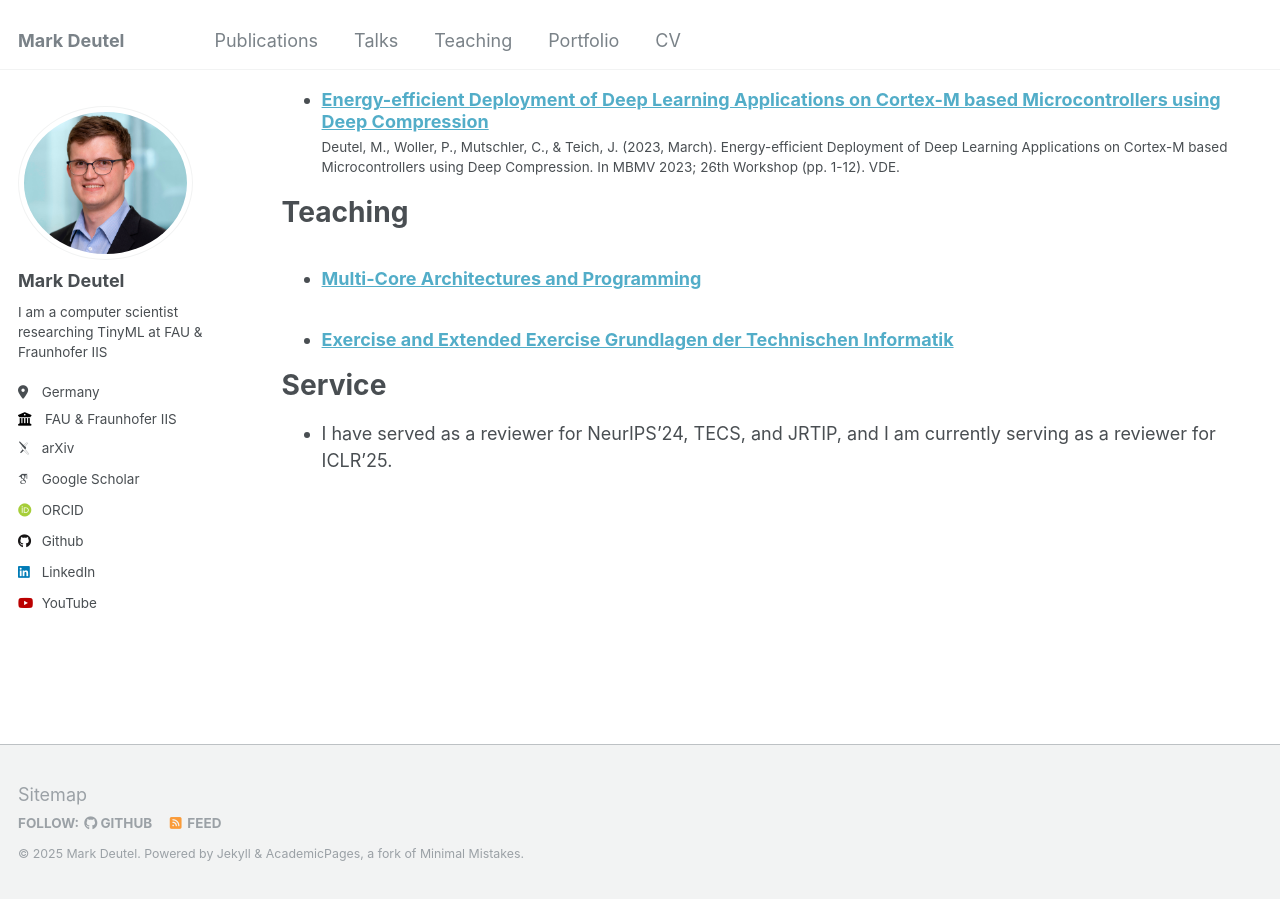
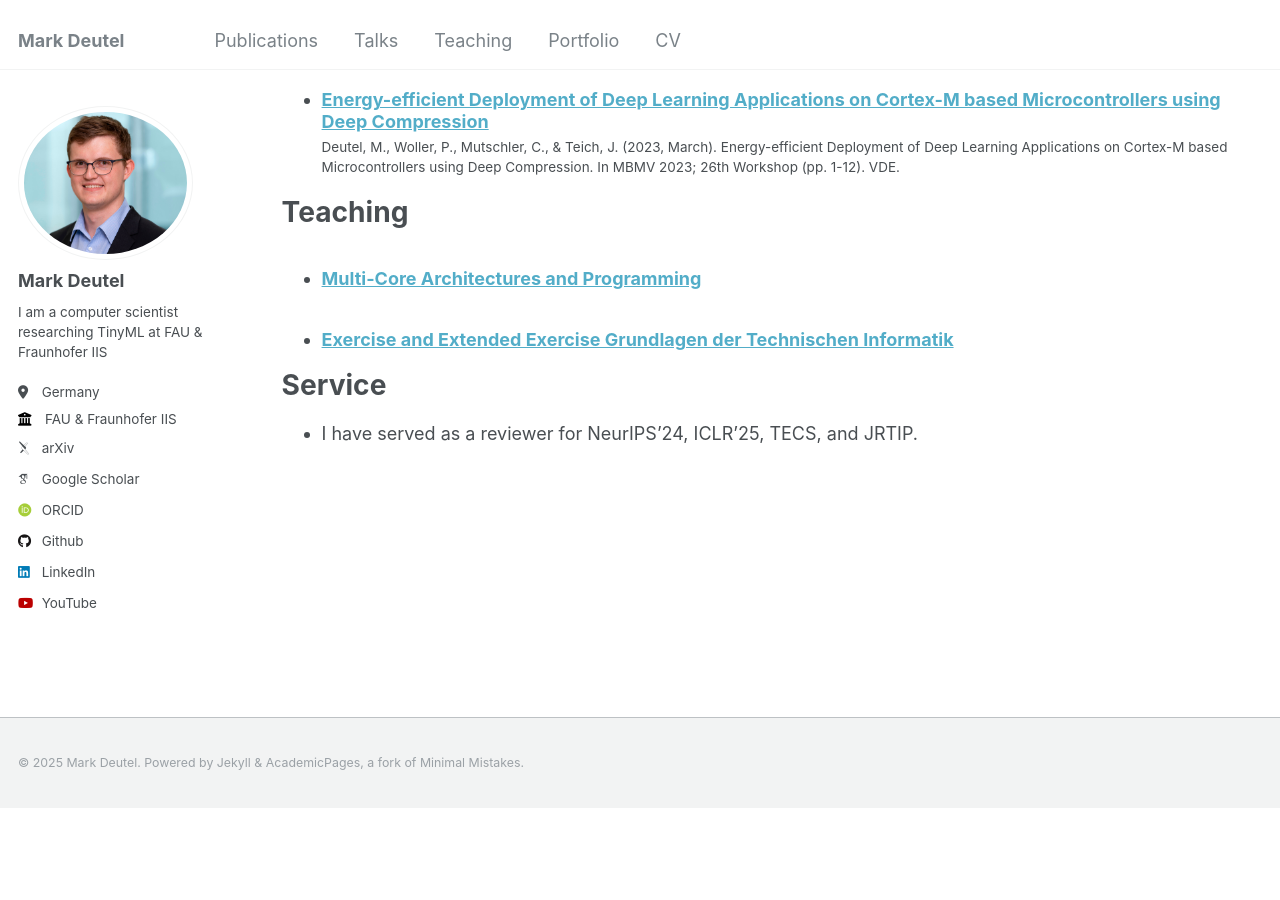
Before and after one commit to markdeutel/markdeutel.github.io, a Jekyll site: the page built from _pages/cv.md, in a window 1280 px wide and 900 px high, scrolled down 1816 px. Built offline with Jekyll 4.4.1, drawn with Linux system fonts in a browser that asks for light colours; some web fonts are replaced; after the commit the page ends 2625 px from its top, so only the background shows below that.

Commit message:
[MOD] cleaned up footer, minor updates to CV

```diff
--- a/_includes/footer.html
+++ b/_includes/footer.html
@@ -1,7 +1,7 @@
 {% include base_path %}
 
 {% if site.author.github or site.author.bitbucket or site.atom_feed.hide != true %}
-<div class="page__footer-follow">
+<!--div class="page__footer-follow">
   <ul class="social-icons">
     {% if site.data.ui-text[site.locale].follow_label %}
       <li><strong>{{ site.data.ui-text[site.locale].follow_label }}</strong></li>
@@ -16,7 +16,7 @@
     <li><a href="{% if site.atom_feed.path %}{{ site.atom_feed.path }}{% else %}{{ base_path }}/feed.xml{% endif %}"><i class="fa fa-fw fa-rss-square" aria-hidden="true"></i> {{ site.data.ui-text[site.locale].feed_label | default: "Feed" }}</a></li>
     {% endif %}
   </ul>
-</div>
+</div-->
 {% endif %}
 
 <div class="page__footer-copyright">&copy; {{ site.time | date: '%Y' }} {{ site.name | default: site.title }}. {{ site.data.ui-text[site.locale].powered_by | default: "Powered by" }} <a href="http://jekyllrb.com" rel="nofollow">Jekyll</a> &amp; <a href="https://github.com/academicpages/academicpages.github.io">AcademicPages</a>, a fork of <a href="https://mademistakes.com/work/minimal-mistakes-jekyll-theme/" rel="nofollow">Minimal Mistakes</a>.</div>
--- a/_includes/footer/custom.html
+++ b/_includes/footer/custom.html
@@ -1,3 +1,3 @@
 <!-- start custom footer snippets -->
-<a href="/sitemap/">Sitemap</a>
+<!--a href="/sitemap/">Sitemap</a-->
 <!-- end custom footer snippets -->
--- a/_pages/cv.md
+++ b/_pages/cv.md
@@ -69,4 +69,4 @@ Teaching
 
 Service
 ======
-* I have served as a reviewer for NeurIPS'24, TECS, and JRTIP, and I am currently serving as a reviewer for ICLR'25.
+* I have served as a reviewer for NeurIPS'24, ICLR'25, TECS, and JRTIP.
```
